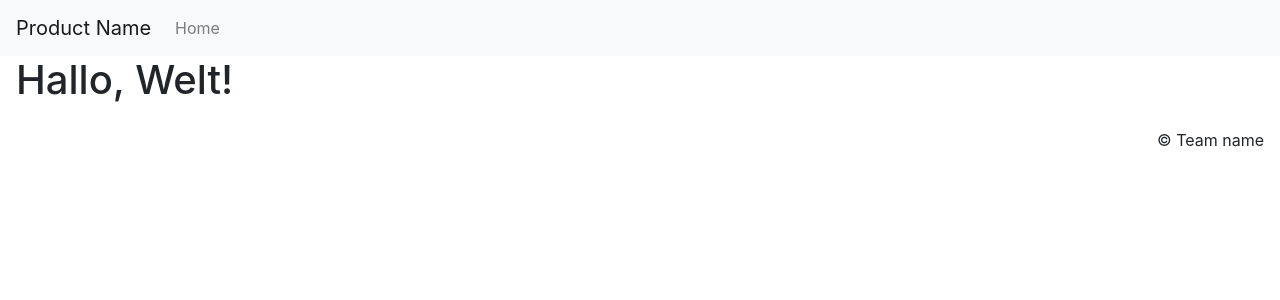
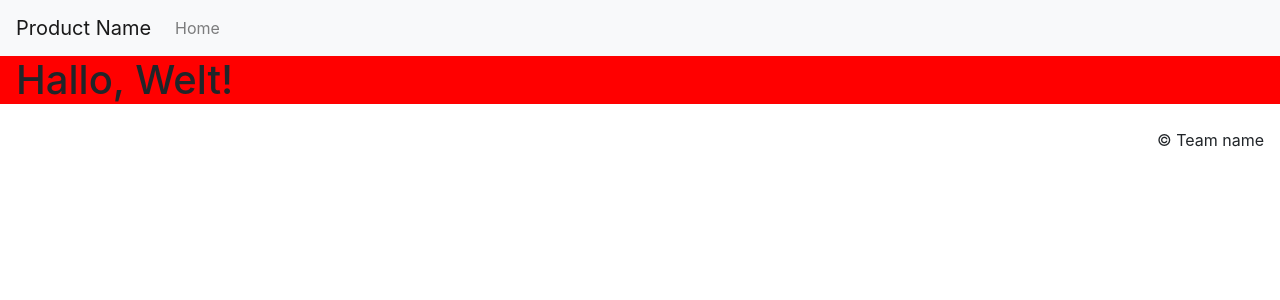
Before and after one commit to krayste/syncs-hackathon-proj, a Django app: page / in a window 1280 px wide. Shown: the top 300 px of the page. Run offline with Django 3.2, Linux system fonts and the light colour scheme; some libraries are stand-ins or nearby versions.

Commit message:
static files

```diff
--- a/assessments/templates/assessments.html
+++ b/assessments/templates/assessments.html
@@ -1,8 +1,17 @@
 {% extends "base.html" %}
+
+{% block head_content %}
+{% load static %}
+<title>Product Name</title>
+<link rel="stylesheet" href="{% static 'assessments_styles.css' %}">
+{% endblock %}
+
 {% block body_content %}
 <body>
-    <div class="px-3">
+
+    <div class="px-3 test">
         <h1>Hallo, Welt!</h1>
     </div>
+
 </body>
 {% endblock %}
--- /dev/null
+++ b/static_files/assessments_styles.css
@@ -0,0 +1,3 @@
+.test{
+    background-color: red;
+}
```
Also changed, not shown: assessment_scheduler/settings.py (+7 -3 lines), static_files/assessments_scripts.js (added).
